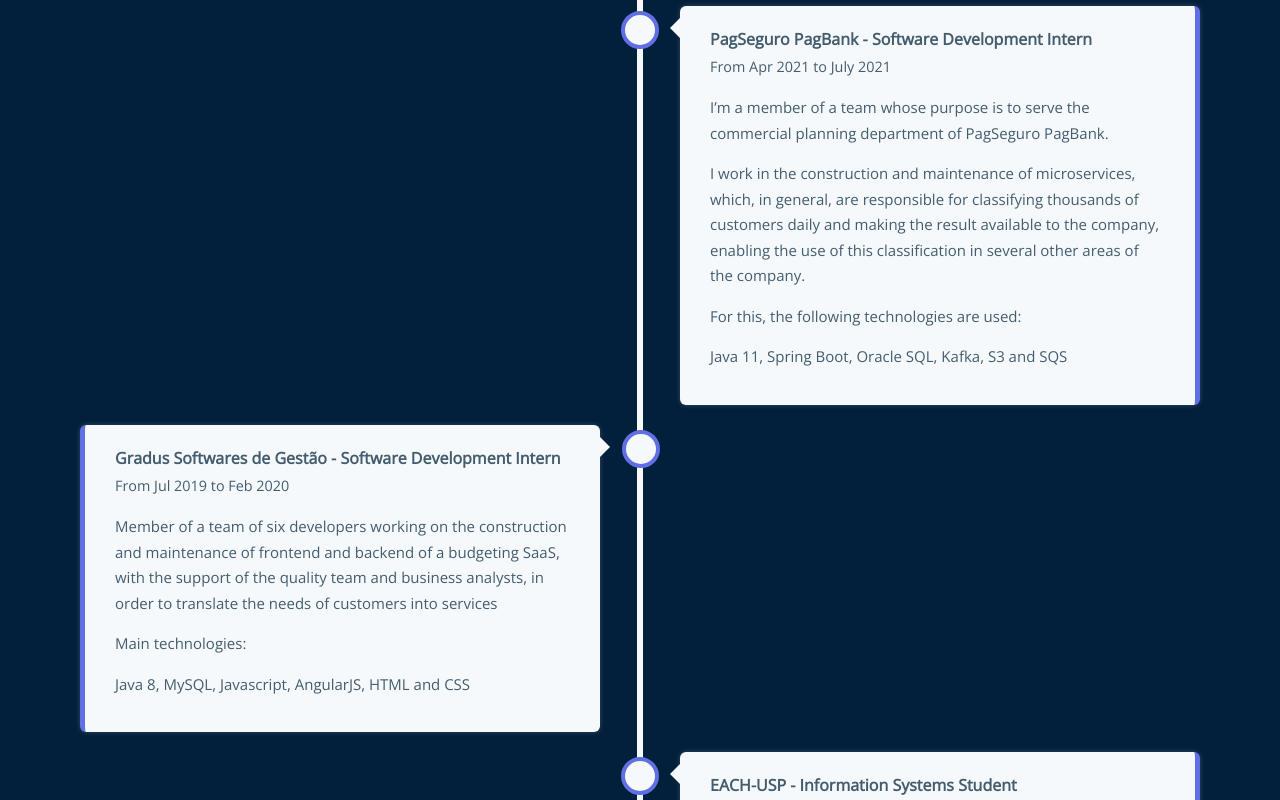
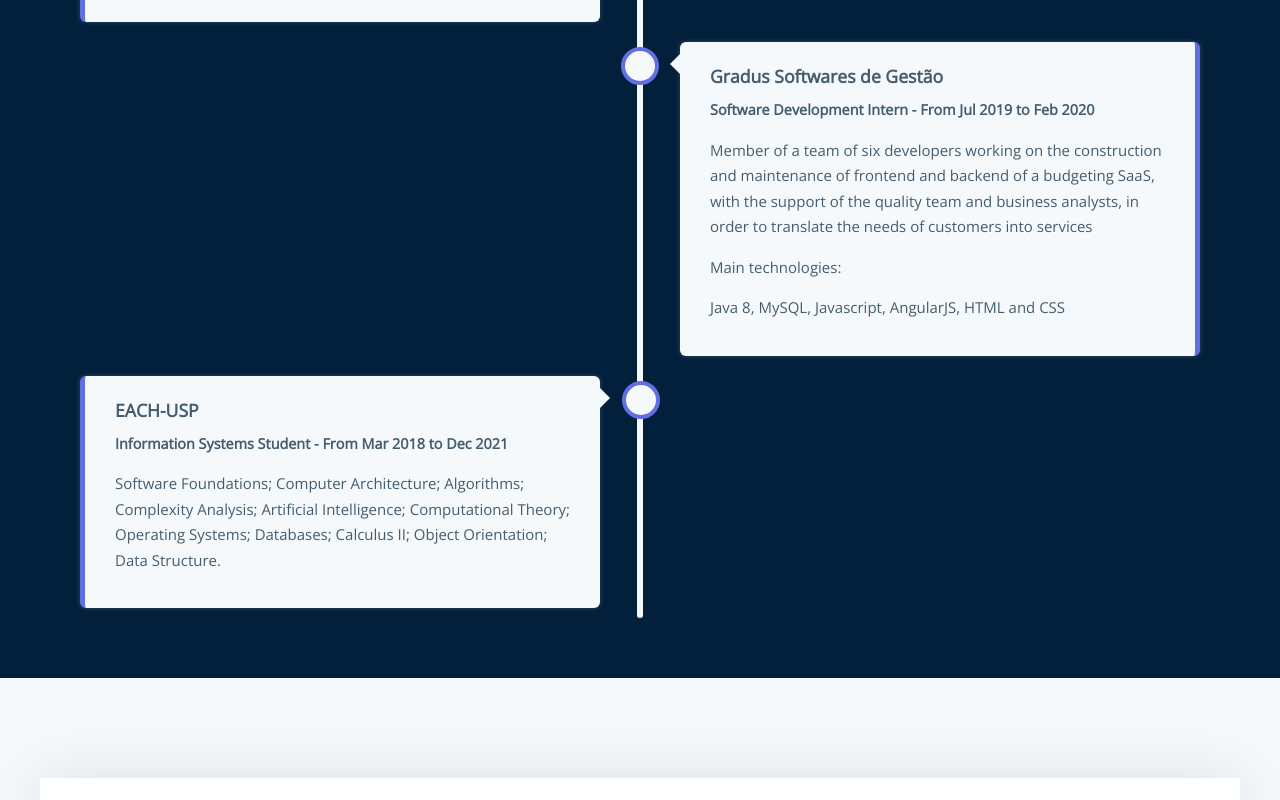
Before and after one commit to caio-k/caio-k.github.io, a React (Create React App) app: page / in a window 1280 px wide. Shown: the part 1640-2440 px from the top of the page. Built offline with nearby package versions, Linux system fonts and the light colour scheme.

Commit message:
adjust timeline

```diff
--- a/src/components/timelineItem.js
+++ b/src/components/timelineItem.js
@@ -4,13 +4,18 @@
 const TimelineItem = ({data, index}) => (
   <div className={index % 2 === 0 ? "timeline-box left" : "timeline-box right"}>
     <div className={"timeline-content"}>
-      <span>{data.institution} - {data.title}</span>
+      <span>{data.institution}</span>
 
       <div>
-        <span>From {data.begin} to {data.end}</span>
+        {data.positions.map((position, index) => {
+          return (
+            <>
+              <span className={"timeline-role-content"}>{position.role} - From {position.begin} to {position.end}</span>
+              {position.description.map((descriptionItem, index) => <p key={index}>{descriptionItem}</p>)}
+            </>
+          )
+        })}
       </div>
-
-      {data.description.map((descriptionItem, index) => <p key={index}>{descriptionItem}</p>)}
     </div>
   </div>
 );
--- a/src/data/careerData.js
+++ b/src/data/careerData.js
@@ -1,48 +1,56 @@
 const careerData = [
   {
-    title: "Junior Software Engineer",
     institution: "PagSeguro PagBank",
+    positions: [
+      {
+        role: "Software Development Intern",
+        begin: "Apr 2021",
+        end: "July 2021",
+        description: []
+      },
+      {
+        role: "Junior Software Engineer",
+        begin: "July 2021",
+        end: "Present",
         description: [
           "I’m a member of a team whose purpose is to serve the commercial planning department of PagSeguro PagBank.",
           "I work in the construction and maintenance of microservices, which, in general, are responsible for classifying thousands of customers daily and making the result available to the company, enabling the use of this classification in several other areas of the company.",
           "For this, the following technologies are used:",
           "Java 11, Spring Boot, Oracle SQL, Kafka, S3 and SQS"
         ],
-    begin: "July 2021",
-    end: "Present"
       },
+    ]
+  },
+
   {
-    title: "Software Development Intern",
-    institution: "PagSeguro PagBank",
-    description: [
-      "I’m a member of a team whose purpose is to serve the commercial planning department of PagSeguro PagBank.",
-      "I work in the construction and maintenance of microservices, which, in general, are responsible for classifying thousands of customers daily and making the result available to the company, enabling the use of this classification in several other areas of the company.",
-      "For this, the following technologies are used:",
-      "Java 11, Spring Boot, Oracle SQL, Kafka, S3 and SQS"
-    ],
-    begin: "Apr 2021",
-    end: "July 2021"
-  },
+    institution: "Gradus Softwares de Gestão",
+    positions: [
       {
-    title: "Software Development Intern",
-    institution: "Gradus Softwares de Gestão",
+        role: "Software Development Intern",
+        begin: "Jul 2019",
+        end: "Feb 2020",
         description: [
           "Member of a team of six developers working on the construction and maintenance of frontend and backend of a budgeting SaaS, with the support of the quality team and business analysts, in order to translate the needs of customers into services",
           "Main technologies:",
           "Java 8, MySQL, Javascript, AngularJS, HTML and CSS"
         ],
-    begin: "Jul 2019",
-    end: "Feb 2020"
+      }
+    ]
   },
+
   {
-    title: "Information Systems Student",
     institution: "EACH-USP",
+    positions: [
+      {
+        role: "Information Systems Student",
+        begin: "Mar 2018",
+        end: "Dec 2021",
         description: [
           "Software Foundations; Computer Architecture; Algorithms; Complexity Analysis; Artificial Intelligence; Computational Theory; Operating Systems; Databases; Calculus II; Object Orientation; Data Structure."
         ],
-    begin: "Mar 2018",
-    end: "Dec 2021"
       }
+    ]
+  },
 ];
 
 export default careerData;
--- a/src/styles/timeline-item.css
+++ b/src/styles/timeline-item.css
@@ -61,8 +61,9 @@
 }
 
 .timeline-content > span {
-    font-size: 1em;
+    font-size: 1.1em;
     font-weight: bold;
+    padding-bottom: 500px;
 }
 
 .timeline-content p {
@@ -83,6 +84,12 @@
 
 .right > div {
     border-right: 5px solid var(--color-11);
+}
+
+.timeline-role-content {
+    font-weight: 600;
+    display: block;
+    margin-top: 6px;
 }
 
 @media screen and (max-width: 800px) {
```
Lines whose indentation alone changed are shown as unchanged.
